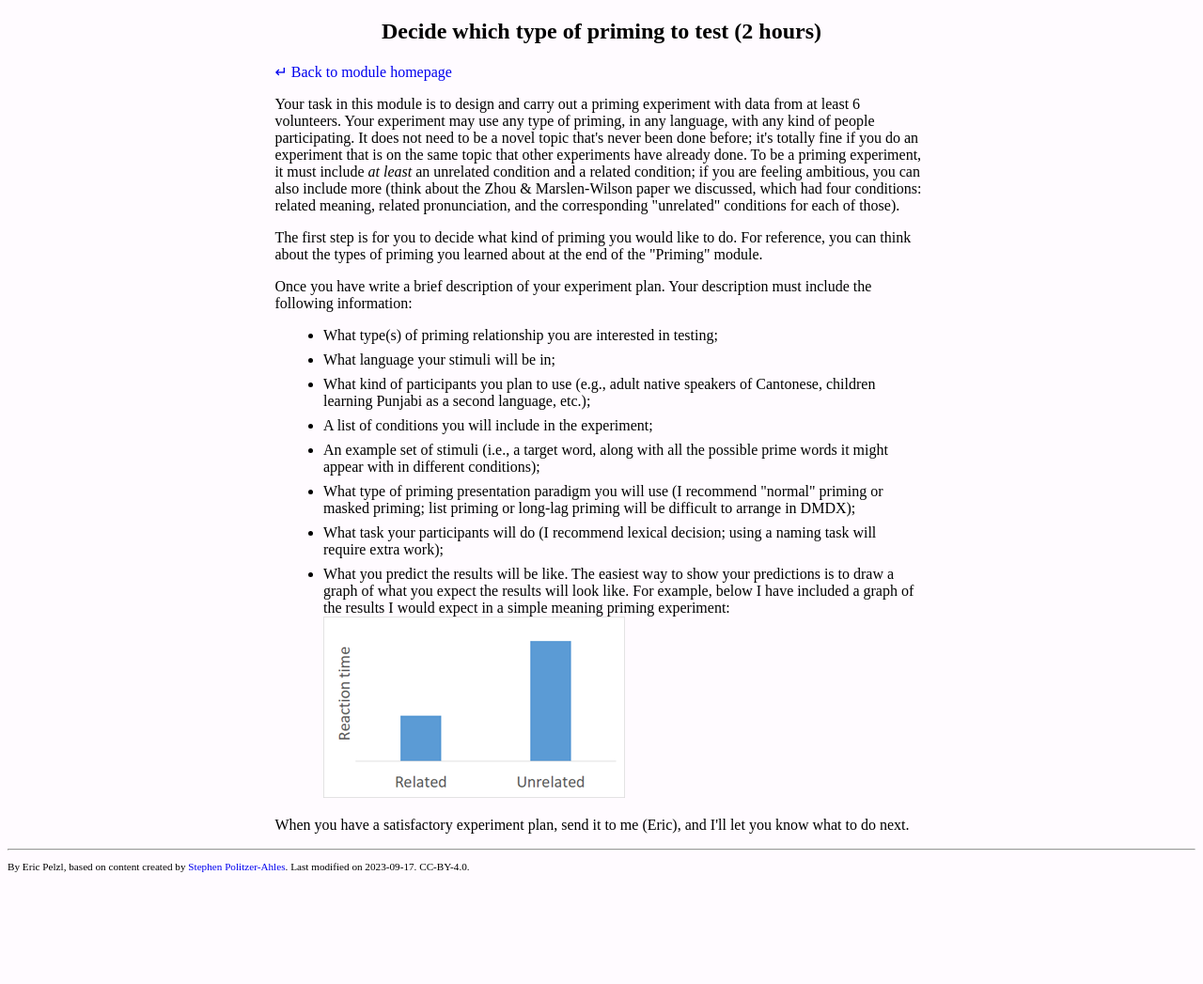
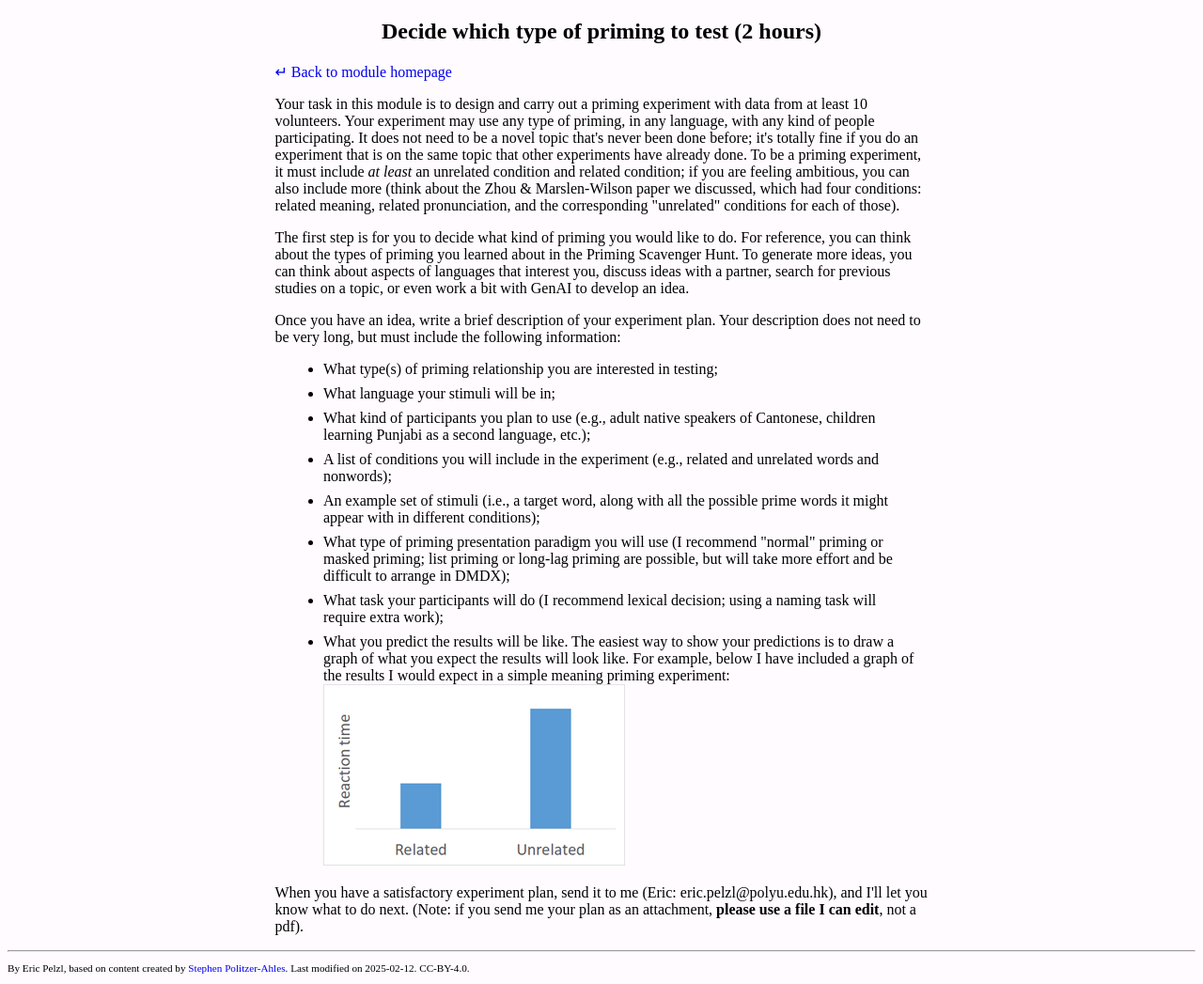
Before and after one commit to puzzl-e/cbs3402, a plain HTML site: page BuildingPrimingExperiment/decide-which-type-of-priming-to-test.html in a window 1280 px wide. Shown: the whole page at 94% size. Before the commit the page ends 939 px from the top, so only its background shows below. Drawn offline with nearby package versions, Linux system fonts and the light colour scheme; some packages are replaced by stand-ins of ours.

Commit message:
Update decide-which-type-of-priming-to-test.html

```diff
--- a/BuildingPrimingExperiment/decide-which-type-of-priming-to-test.html
+++ b/BuildingPrimingExperiment/decide-which-type-of-priming-to-test.html
@@ -11,25 +11,25 @@
 
 <p class="centercol"><a href="index.html">&crarr; Back to module homepage</a></p>
 
-<p class="centercol">Your task in this module is to design and carry out a priming experiment with data from at least 6 volunteers. Your experiment may use any type of priming, in any language, with any kind of people participating. It does not need to be a novel topic that&#39;s never been done before; it&#39;s totally fine if you do an experiment that is on the same topic that other experiments have already done. To be a priming experiment, it must include <em>at least</em> an unrelated condition and a related condition; if you are feeling ambitious, you can also include more (think about the Zhou &amp; Marslen-Wilson paper we discussed, which had four conditions: related meaning, related pronunciation, and the corresponding &quot;unrelated&quot; conditions for each of those).</p>
+<p class="centercol">Your task in this module is to design and carry out a priming experiment with data from at least 10 volunteers. Your experiment may use any type of priming, in any language, with any kind of people participating. It does not need to be a novel topic that&#39;s never been done before; it&#39;s totally fine if you do an experiment that is on the same topic that other experiments have already done. To be a priming experiment, it must include <em>at least</em> an unrelated condition and related condition; if you are feeling ambitious, you can also include more (think about the Zhou &amp; Marslen-Wilson paper we discussed, which had four conditions: related meaning, related pronunciation, and the corresponding &quot;unrelated&quot; conditions for each of those).</p>
 
-<p class="centercol">The first step is for you to decide what kind of priming you would like to do. For reference, you can think about the types of priming you learned about at the end of the &quot;Priming&quot; module.</p>
+<p class="centercol">The first step is for you to decide what kind of priming you would like to do. For reference, you can think about the types of priming you learned about in the Priming Scavenger Hunt. To generate more ideas, you can think about aspects of languages that interest you, discuss ideas with a partner, search for previous studies on a topic, or even work a bit with GenAI to develop an idea.</p>
 
-<p class="centercol">Once you have write a brief description of your experiment plan. Your description must include the following information:</p>
+<p class="centercol">Once you have an idea, write a brief description of your experiment plan. Your description does not need to be very long, but must include the following information:</p>
 
 <ul class="center">
 	<li>What type(s) of priming relationship you are interested in testing;</li>
 	<li>What language your stimuli will be in;</li>
 	<li>What kind of participants you plan to use (e.g., adult native speakers of Cantonese, children learning Punjabi as a second language, etc.);</li>
-	<li>A list of conditions you will include in the experiment;</li>
+	<li>A list of conditions you will include in the experiment (e.g., related and unrelated words and nonwords);</li>
 	<li>An example set of stimuli (i.e., a target word, along with all the possible prime words it might appear with in different conditions);</li>
-	<li>What type of priming presentation paradigm you will use (I recommend &quot;normal&quot; priming or masked priming; list priming or long-lag priming will be difficult to arrange in DMDX);</li>
+	<li>What type of priming presentation paradigm you will use (I recommend &quot;normal&quot; priming or masked priming; list priming or long-lag priming are possible, but will take more effort and be difficult to arrange in DMDX);</li>
 	<li>What task your participants will do (I recommend lexical decision; using a naming task will require extra work);</li>
 	<li>What you predict the results will be like. The easiest way to show your predictions is to draw a graph of what you expect the results will look like. For example, below I have included a graph of the results I would expect in a simple meaning priming experiment:&nbsp;<br />
 	<img alt="A bar graph with two bars. The vertical axis is labelled &quot;Reaction time&quot;. On the horizontal axis there are two categories: &quot;Related&quot; and &quot;Unrelated&quot;. The bar for &quot;Related&quot; is lower than the bar for &quot;Unrelated&quot;." height="193" src="prediction.png" width="321" /></li>
 </ul>
 
-<p class="centercol">When you have a satisfactory experiment plan, send it to me (Eric), and I&#39;ll let you know what to do next.</p>
+<p class="centercol">When you have a satisfactory experiment plan, send it to me (Eric: eric.pelzl@polyu.edu.hk), and I&#39;ll let you know what to do next. (Note: if you send me your plan as an attachment, <b>please use a file I can edit</b>, not a pdf).</p>
 <script>
 var coll = document.getElementsByClassName("collapsible");
 var i;
@@ -48,6 +48,6 @@ for (i = 0; i < coll.length; i++) {
 </script>
 
 <hr />
-<p class="mini">By Eric Pelzl, based on content created by <a href="https://www.polyu.edu.hk/cbs/sjpolit/">Stephen Politzer-Ahles</a>. Last modified on 2023-09-17. CC-BY-4.0.</p>
+<p class="mini">By Eric Pelzl, based on content created by <a href="https://www.polyu.edu.hk/cbs/sjpolit/">Stephen Politzer-Ahles</a>. Last modified on 2025-02-12. CC-BY-4.0.</p>
 </body>
 </html>
```
